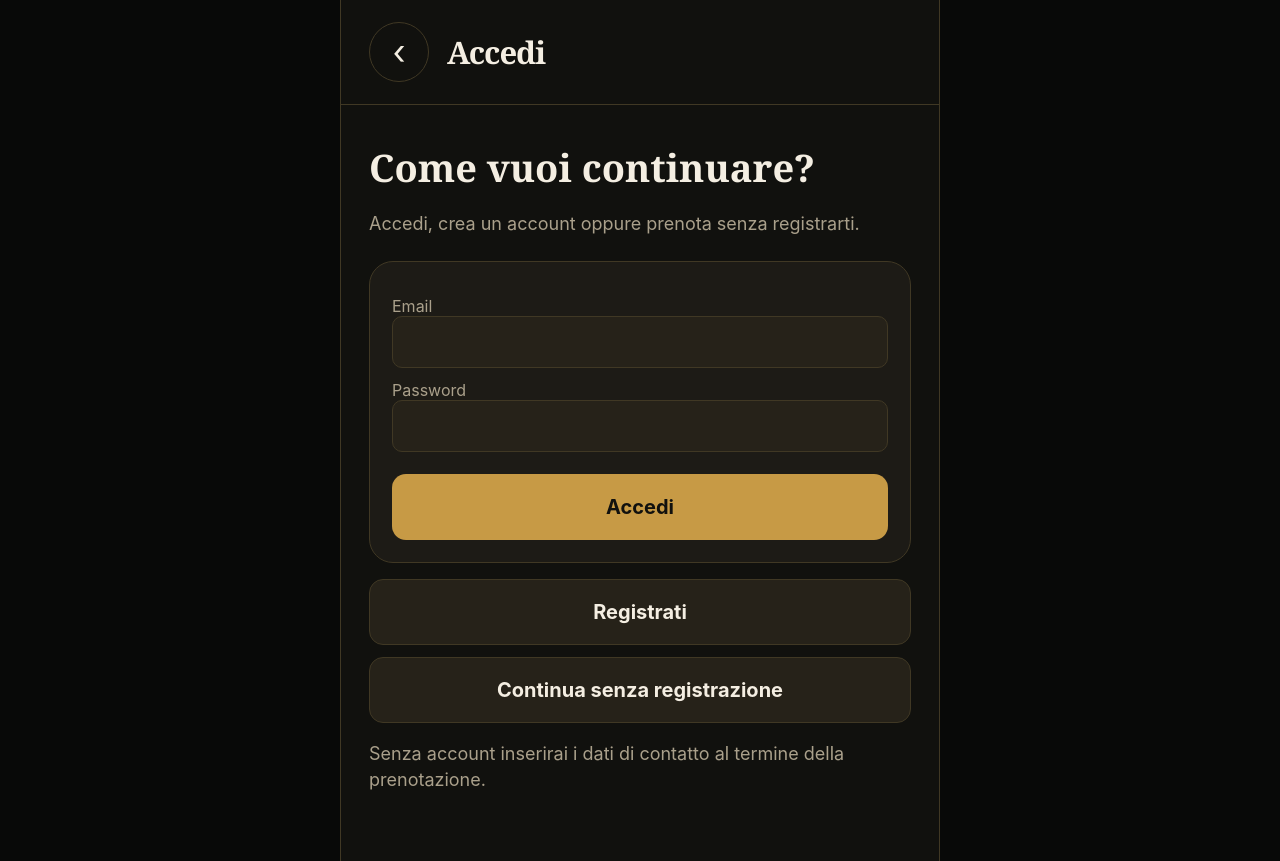
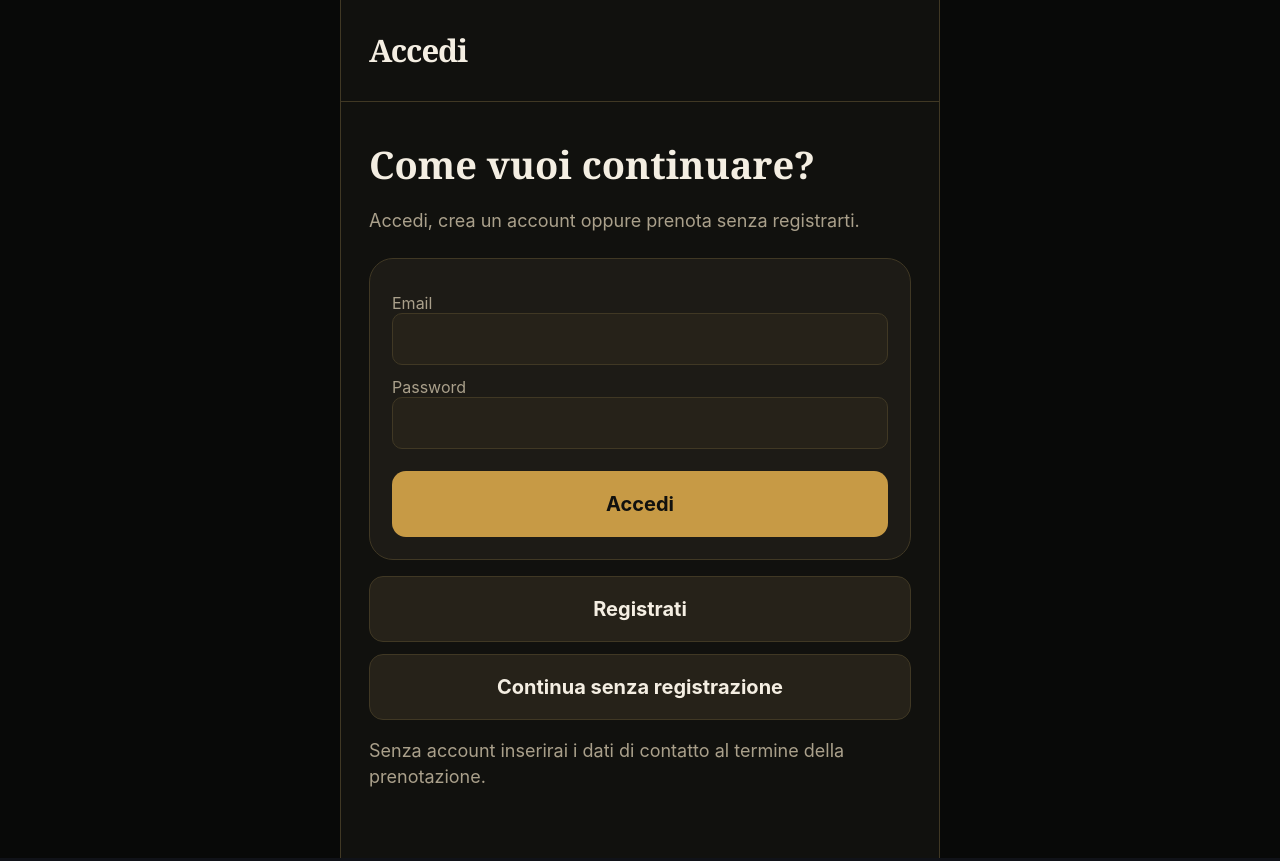
Before and after one commit to Slogan-creative/prenow, a Next.js app: page /cliente/1/login in a window 1280 px wide. Built offline with nearby package versions, Linux system fonts and the light colour scheme; no server answers.

Commit message:
Rimuove la freccia ridondante dalla schermata iniziale

```diff
--- a/app/cliente/[slug]/login/LoginForm.tsx
+++ b/app/cliente/[slug]/login/LoginForm.tsx
@@ -75,7 +75,6 @@ export default function LoginForm({slug,logo}:Props){
 
  return <main className="claude-page login-page">
   <header className="claude-titlebar">
-   <button type="button" className="round-back" aria-label="Torna alla home" onClick={()=>window.location.assign(`/cliente/${encodeURIComponent(slug)}`)}>‹</button>
    <h1>{signup?'Registrati':'Accedi'}</h1>
   </header>
   <section className="login-content">
```
